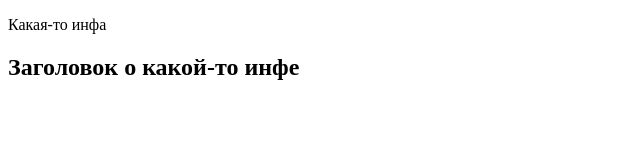
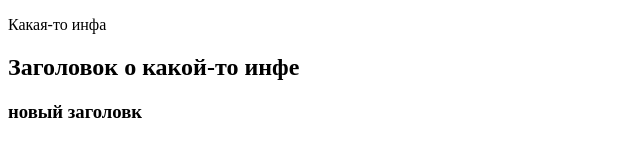
Before and after one commit to GennadyYanushevsky/new-training-project, a plain HTML site: page index.html in a window 1280 px wide. Shown: the whole page, without its empty margins (0-640 px from the left). Drawn offline with Linux system fonts and the light colour scheme.

Commit message:
add h3
add gitignore

```diff
--- a/index.html
+++ b/index.html
@@ -10,6 +10,7 @@
     <p>Какая-то инфа</p>
 
     <h2>Заголовок о какой-то инфе</h2>
+    <h3>новый заголовк</h3>
     <script src="main.js"></script>
   </body>
 </html>
```
Also changed, not shown: 1 other file.
